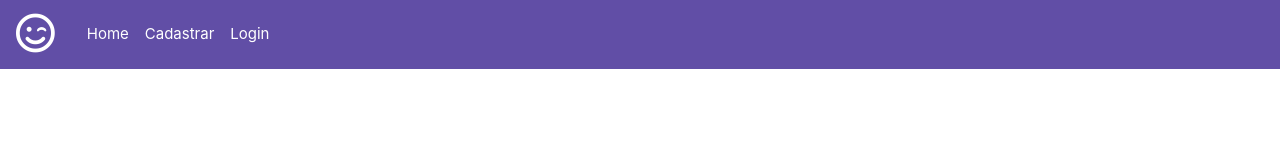
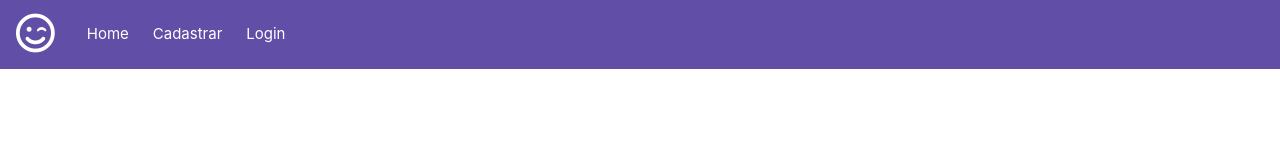
Before and after one commit to brenodev/Projeto-Eventos, a React app: page / in a window 1280 px wide. Shown: the top 160 px of the page. Built offline with nearby package versions, Linux system fonts and the light colour scheme.

Commit message:
ajustado menu link

```diff
--- a/src/components/navbar/index.js
+++ b/src/components/navbar/index.js
@@ -31,17 +31,17 @@ export default function Navbar() {
           </li>
           {useSelector(state => state.usuarioLogado) === true ? (
             <>
-              <li className="nav-item">
+              <li className="nav-item ml-2">
                 <Link to="" className="nav-link">
                   Publicar Evento
                 </Link>
               </li>
-              <li className="nav-item">
+              <li className="nav-item ml-2">
                 <Link to="" className="nav-link">
                   Meus Eventos
                 </Link>
               </li>
-              <li className="nav-item">
+              <li className="nav-item ml-2">
                 <Link
                   to=""
                   className="nav-link"
@@ -57,12 +57,12 @@ export default function Navbar() {
             </>
           ) : (
             <>
-              <li className="nav-item">
+              <li className="nav-item ml-2">
                 <Link to="/cadastrar-usuario" className="nav-link">
                   Cadastrar
                 </Link>
               </li>
-              <li className="nav-item">
+              <li className="nav-item ml-2">
                 <Link to="/login" className="nav-link">
                   Login
                 </Link>
```
